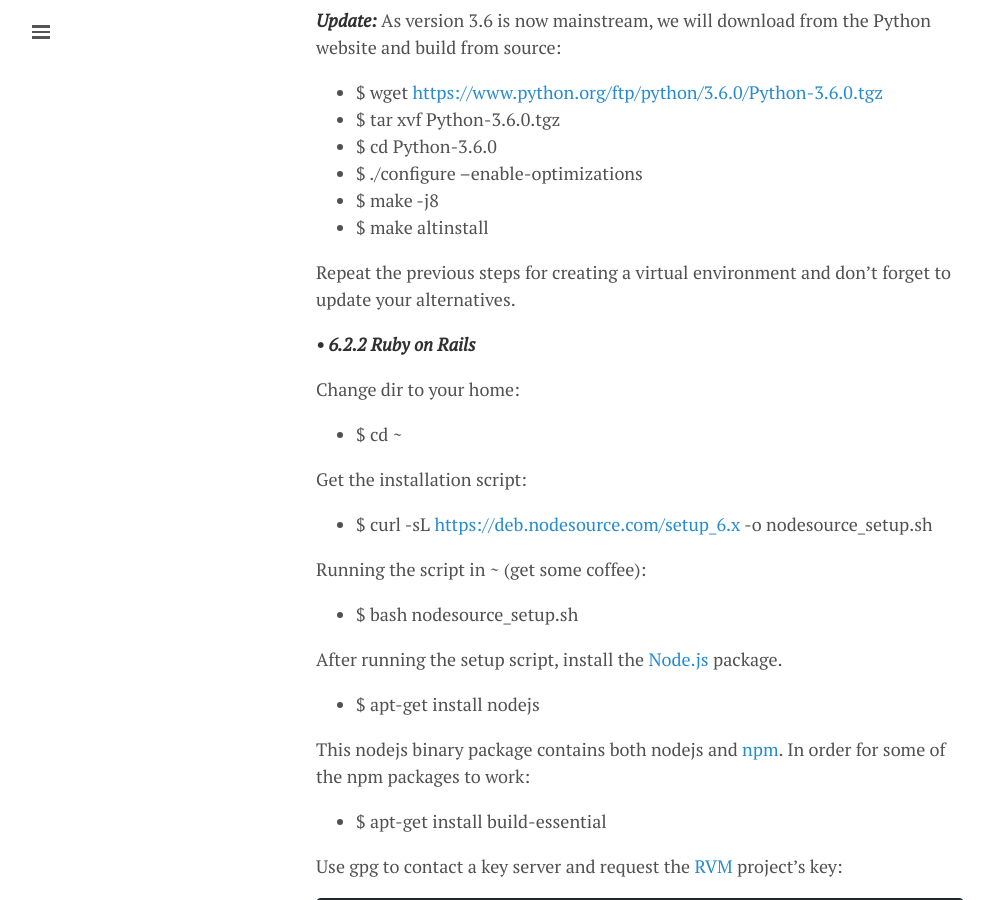
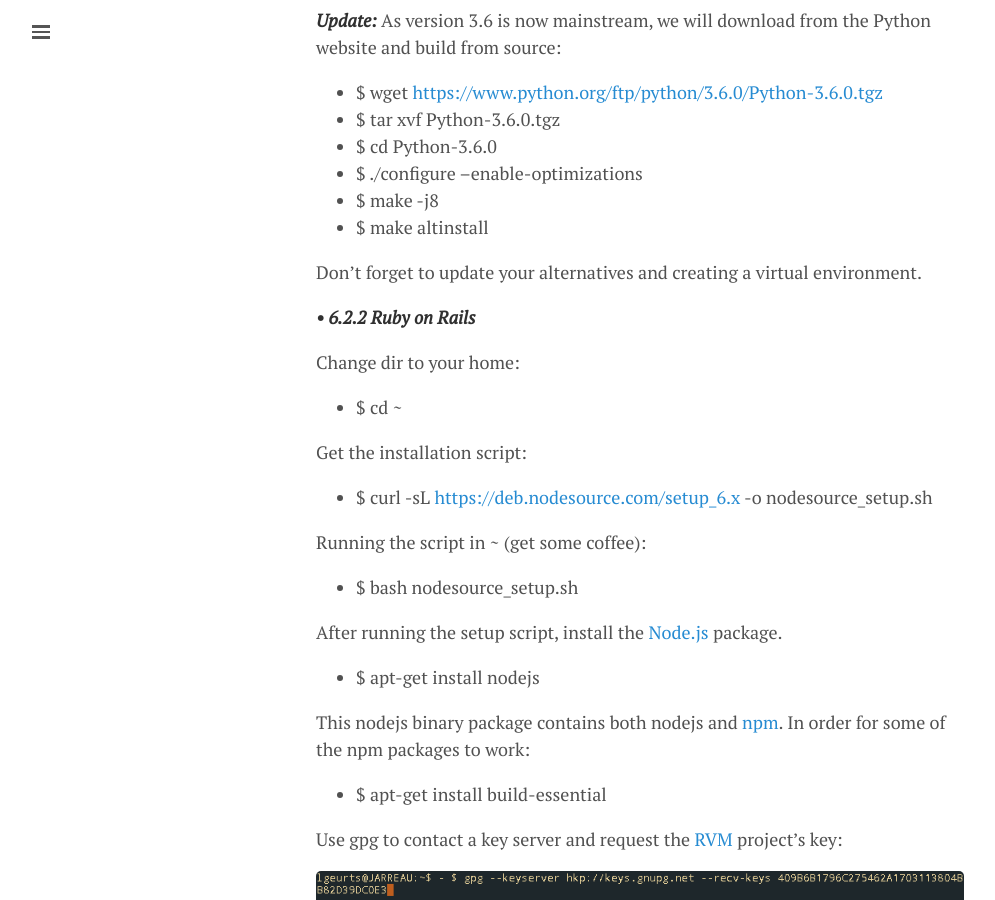
Before and after one commit to lgeurts/lgeurts.github.io, a Jekyll site: the page built from _posts/2017-07-11-bunsenlabs-linux-setup-notes-for dell-inspiron-6000.md, in a window 1280 px wide and 900 px high, scrolled down 11988 px. Shown: the whole window, without its empty margins (0-995 px from the left). Built offline with Jekyll 4.4.1, drawn with Linux system fonts in a browser that asks for light colours; nearby versions of some CDN libraries; comment, search, counter and statistics services are not loaded.

Commit message:
Update sub-section 6.2.1 Python 3.6

```diff
--- a/_posts/2017-07-11-bunsenlabs-linux-setup-notes-for dell-inspiron-6000.md
+++ b/_posts/2017-07-11-bunsenlabs-linux-setup-notes-for dell-inspiron-6000.md
@@ -353,7 +353,7 @@ From now on, typing:
 - $ make -j8
 - $ make altinstall
 
-Repeat the previous steps for creating a virtual environment and don't forget to update your alternatives.
+Don't forget to update your alternatives and creating a virtual environment.
 
 ***• 6.2.2 Ruby on Rails***
 
```
